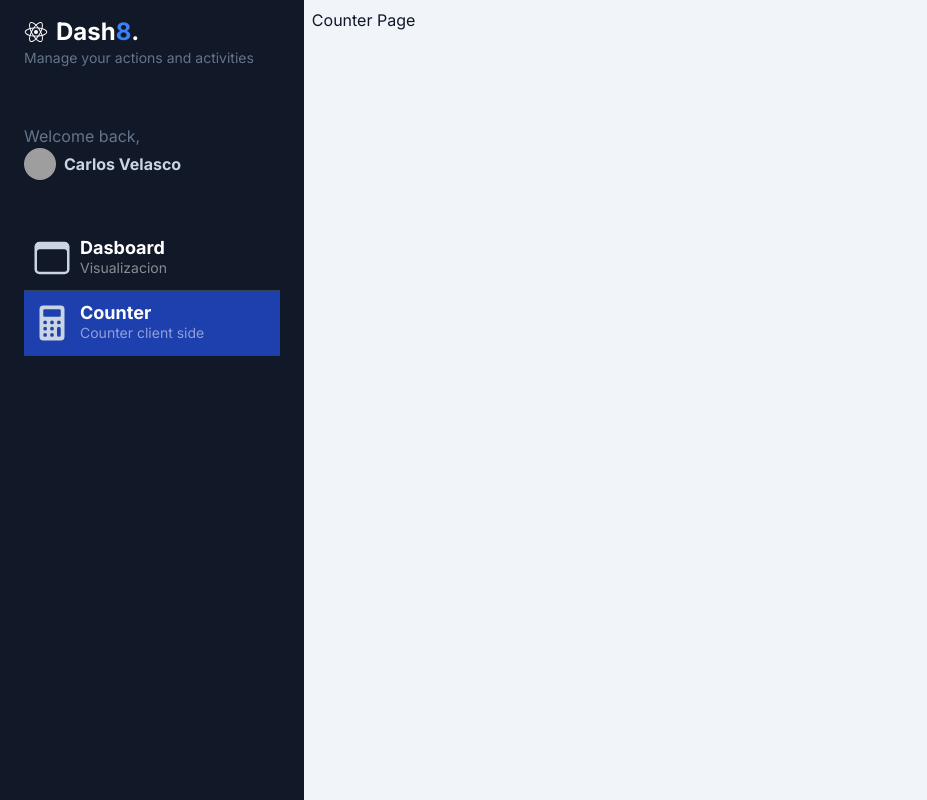
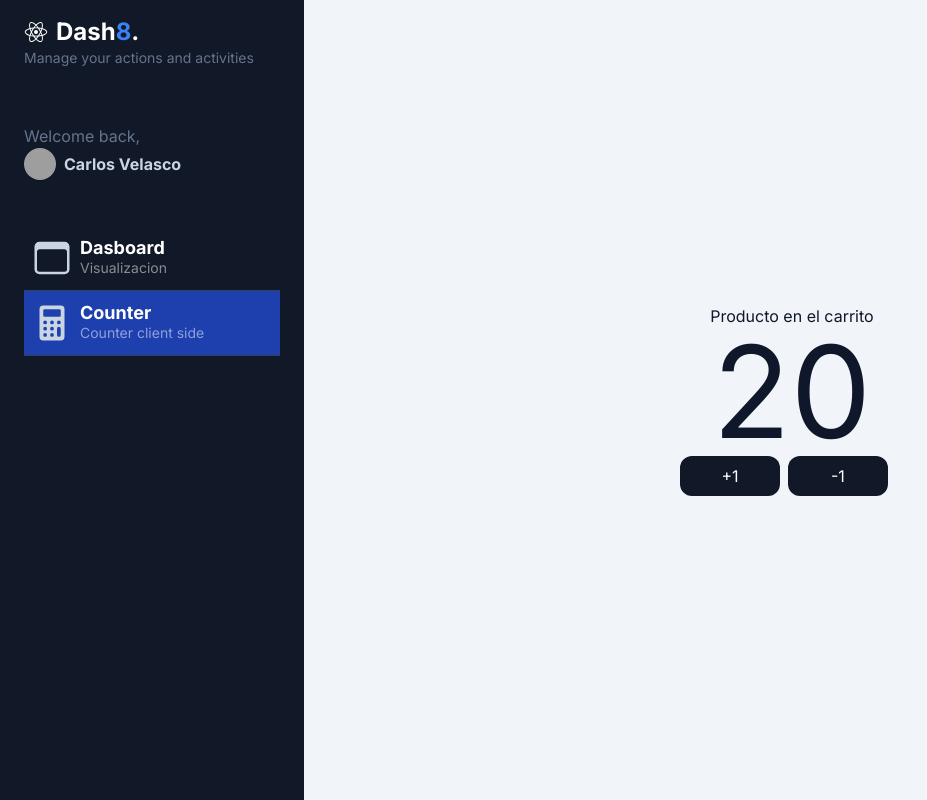
Before and after one commit to alberto8812/next-my-dashboard, a Next.js app: page /dashboard/counter in a window 1280 px wide. Shown: the whole page, without its empty margins (0-927 px from the left). Built offline with nearby package versions, Linux system fonts and the light colour scheme; grey boxes are pictures that could not be loaded.

Commit message:
create my first counter

```diff
--- a/src/app/dashboard/counter/page.tsx
+++ b/src/app/dashboard/counter/page.tsx
@@ -1,8 +1,15 @@
+import { CartCounter } from "@/app/shopping-cart";
+
+
+
 
 export default function CounterPage() {
+
+
   return (
-    <div>
-      <h1>Counter Page</h1>
+    <div className="flex flex-col items-center justify-center w-full h-full">
+      <span>Producto en el carrito</span>
+      <CartCounter value={20} />
     </div>
   );
 }
--- /dev/null
+++ b/src/app/shopping-cart/components/CartCounter.tsx
@@ -0,0 +1,27 @@
+'use client'
+import React, { FC, useState } from 'react'
+
+
+interface Props{
+    value?:number,
+}
+export const CartCounter:FC <Props> = ({value=0}) => {
+    const [counter, setCounter] = useState(value)
+  return (
+    <>
+        <span className="text-9xl">{counter}</span>
+      <div className="flex justify-center items-center mr-2" >
+        <button className="flex items-center justify-center p-2 rounded-xl bg-gray-900 text-white hover:bg-gray-600 transition-all w-[100px] mr-2"
+         onClick={()=>setCounter(old=>old+1)}
+        >
+          +1
+        </button>
+        <button className="flex items-center justify-center p-2 rounded-xl bg-gray-900 text-white hover:bg-gray-600 transition-all w-[100px] mr-2"
+         onClick={()=>setCounter(old=>Math.max(old-1,0))}
+        >
+          -1
+        </button>
+      </div>
+    </>
+  )
+}
--- /dev/null
+++ b/src/app/shopping-cart/index.tsx
@@ -0,0 +1 @@
+export { CartCounter } from "./components/CartCounter";
```
